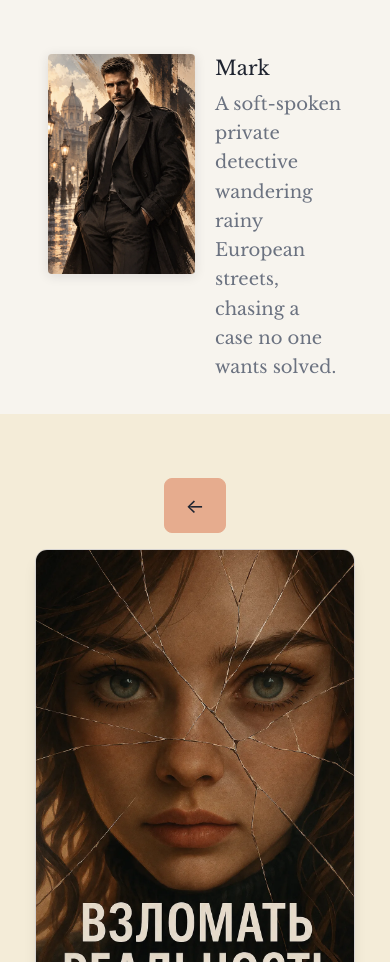
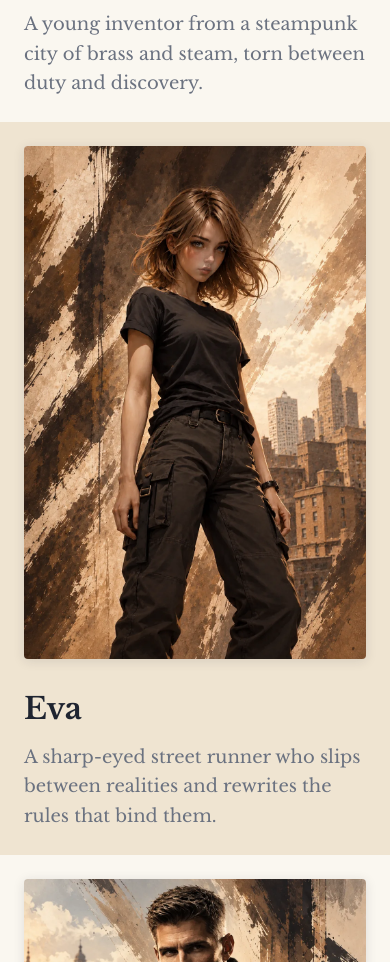
Before and after one commit to 144307/books-frontend, a React (Vite) app: page /books/1 in a window 390 px wide. Shown: the part 2496-3458 px from the top of the page. Built offline with nearby package versions, Linux system fonts and the light colour scheme.

Commit message:
mobile pass: horizontal card buttons, gallery arrows below image via grid, character rows like book cards, hero cover overflow fix

```diff
--- a/src/components/BookCard/BookCard.tsx
+++ b/src/components/BookCard/BookCard.tsx
@@ -65,7 +65,7 @@ function BookCard({ book, bg = "bg-[#faf7f0]" }: BookCardProps) {
               </p>
             </div>
           </div>
-          <div className="ml-auto flex shrink-0 flex-wrap flex-col justify-evenly gap-2.5 pt-6">
+          <div className="flex w-full shrink-0 flex-row flex-wrap justify-center gap-2.5 sm:ml-auto sm:w-auto sm:flex-col sm:justify-evenly sm:pt-6">
             <Button to={`/books/${book.id}`}>О книге</Button>
             <Button to={`/books/${book.id}/fragment`}>Отрывок</Button>
             <Button variant="accent" href={book.purchase_url ?? "#"}>
--- a/src/components/CharacterCard/CharacterCard.tsx
+++ b/src/components/CharacterCard/CharacterCard.tsx
@@ -2,23 +2,30 @@ import type { Character } from "../../types";
 
 interface CharacterCardProps {
   character: Character;
+  bg?: string;
 }
 
-function CharacterCard({ character }: CharacterCardProps) {
+function CharacterCard({ character, bg = "bg-[#faf7f0]" }: CharacterCardProps) {
   return (
-    <article className="flex w-full gap-5">
+    <article className={`w-full py-6 ${bg}`}>
+      <div className="page-width px-6">
+        <div className="flex h-auto w-full flex-col items-stretch gap-8 sm:flex-row">
           <img
             src={character.image_url}
             alt={`Портрет ${character.name}`}
             loading="lazy"
             decoding="async"
-        className="h-auto w-1/2 self-start rounded-sm object-cover shadow-[0_2px_12px_rgba(31,36,48,0.12)]"
+            className="h-auto w-full rounded-sm object-cover shadow-[0_2px_12px_rgba(31,36,48,0.12)] sm:w-48 sm:shrink-0"
           />
-      <div className="flex flex-1 flex-col font-book">
-        <h3 className="mb-2 text-xl text-[#1f2430]">{character.name}</h3>
-        <p className="flex-1 text-[18px] leading-relaxed text-[#6b7280]">
+          <div className="flex min-w-0 flex-1 flex-col font-book">
+            <h3 className="pb-4 text-3xl font-bold text-[#1f2430] sm:text-4xl">
+              {character.name}
+            </h3>
+            <p className="text-[18px] leading-relaxed text-[#6b7280]">
               {character.description}
             </p>
+          </div>
+        </div>
       </div>
     </article>
   );
--- a/src/components/CharactersSection/CharactersSection.tsx
+++ b/src/components/CharactersSection/CharactersSection.tsx
@@ -1,5 +1,7 @@
 import type { Character } from "../../types";
 import CharacterCard from "../CharacterCard/CharacterCard";
+
+const CARD_BG = ["bg-[#faf7f0]", "bg-[#efe4d1]"];
 
 interface CharactersSectionProps {
   characters: Character[];
@@ -9,18 +11,19 @@ interface CharactersSectionProps {
 function CharactersSection({ characters, order }: CharactersSectionProps) {
   return (
     <section
-      className={`px-6 pt-4 pb-8 font-book ${
+      className={`w-full font-book ${
         order % 2 === 1 ? "bg-[#f7f4ee]" : "bg-[#f4ecd8]"
       }`}
     >
-      <h2 className="mt-12 mb-6 text-center text-[1.6rem] text-[#1f2430]">
+      <h2 className="mt-16 mb-6 text-center text-[1.6rem] text-[#1f2430]">
         Персонажи
       </h2>
-      <div className="page-width grid grid-cols-1 gap-12 px-6 md:grid-cols-2">
-        {characters.map((character) => (
+      <div className="flex flex-col items-stretch">
+        {characters.map((character, index) => (
           <CharacterCard
             key={character.id}
             character={character}
+            bg={CARD_BG[index % CARD_BG.length]}
           ></CharacterCard>
         ))}
       </div>
--- a/src/components/Gallery/Gallery.tsx
+++ b/src/components/Gallery/Gallery.tsx
@@ -41,13 +41,13 @@ function Gallery({ images = DEFAULT_IMAGES, order = 1 }: GalleryProps) {
         if (event.key === "ArrowRight" && hasNext) goToNext();
       }}
     >
-      <div className="page-width flex min-w-0 flex-wrap items-center justify-center gap-4 px-6 pt-16 pb-8 lg:gap-8 lg:pt-24 lg:pb-16">
+      <div className="page-width grid grid-cols-2 items-center justify-items-center gap-4 px-6 pt-16 pb-8 lg:flex lg:flex-nowrap lg:items-center lg:justify-center lg:gap-8 lg:pt-24 lg:pb-16">
         <button
           type="button"
           onClick={goToPrev}
           disabled={!hasPrev}
           aria-label="Предыдущая иллюстрация"
-          className="cursor-pointer shrink-0 rounded-lg border border-[#e6ac8e] bg-[#e6ac8e] px-5 pt-[0.8125rem] pb-3 text-xl text-[#1f2430] transition-colors enabled:hover:border-[#d18a63] enabled:hover:bg-[#d18a63] disabled:cursor-not-allowed disabled:opacity-40"
+          className="order-2 cursor-pointer justify-self-center rounded-lg border border-[#e6ac8e] bg-[#e6ac8e] px-5 pt-[0.8125rem] pb-3 text-xl text-[#1f2430] transition-colors enabled:hover:border-[#d18a63] enabled:hover:bg-[#d18a63] disabled:cursor-not-allowed disabled:opacity-40 lg:order-none"
         >
           ←
         </button>
@@ -69,7 +69,7 @@ function Gallery({ images = DEFAULT_IMAGES, order = 1 }: GalleryProps) {
         ) : (
           <div className="hidden h-72 w-48 shrink-0 lg:block" aria-hidden="true" />
         )}
-        <div className="relative aspect-[2/3] h-[30rem] max-w-full shrink-0 overflow-hidden rounded-xl border border-stone-300 shadow-lg">
+        <div className="relative order-1 col-span-2 aspect-[2/3] h-[26rem] max-w-full shrink-0 overflow-hidden rounded-xl border border-stone-300 shadow-lg sm:h-[30rem] lg:order-none">
           <img
             src={focusImage}
             alt={`Иллюстрация ${focusIndex + 1}`}
@@ -101,7 +101,7 @@ function Gallery({ images = DEFAULT_IMAGES, order = 1 }: GalleryProps) {
           onClick={goToNext}
           disabled={!hasNext}
           aria-label="Следующая иллюстрация"
-          className="cursor-pointer shrink-0 rounded-lg border border-[#e6ac8e] bg-[#e6ac8e] px-5 pt-[0.8125rem] pb-3 text-xl text-[#1f2430] transition-colors enabled:hover:border-[#d18a63] enabled:hover:bg-[#d18a63] disabled:cursor-not-allowed disabled:opacity-40"
+          className="order-3 cursor-pointer justify-self-center rounded-lg border border-[#e6ac8e] bg-[#e6ac8e] px-5 pt-[0.8125rem] pb-3 text-xl text-[#1f2430] transition-colors enabled:hover:border-[#d18a63] enabled:hover:bg-[#d18a63] disabled:cursor-not-allowed disabled:opacity-40 lg:order-none"
         >
           →
         </button>
--- a/src/pages/BookPage.tsx
+++ b/src/pages/BookPage.tsx
@@ -50,7 +50,7 @@ function BookPage() {
           <img
             src={book.cover_url}
             alt={`Обложка книги «${book.book_name}»`}
-            className="aspect-[2/3] w-[320px] self-start rounded-[4px] object-cover shadow-[0_2px_12px_rgba(31,36,48,0.12)]"
+            className="aspect-[2/3] max-w-full w-[320px] self-start rounded-[4px] object-cover shadow-[0_2px_12px_rgba(31,36,48,0.12)]"
           />
           <div className="flex min-w-[16rem] flex-1 flex-col">
             <h1 className="mb-4 font-book text-3xl font-bold text-[#1f2430]">
```
Lines whose indentation alone changed are shown as unchanged.
